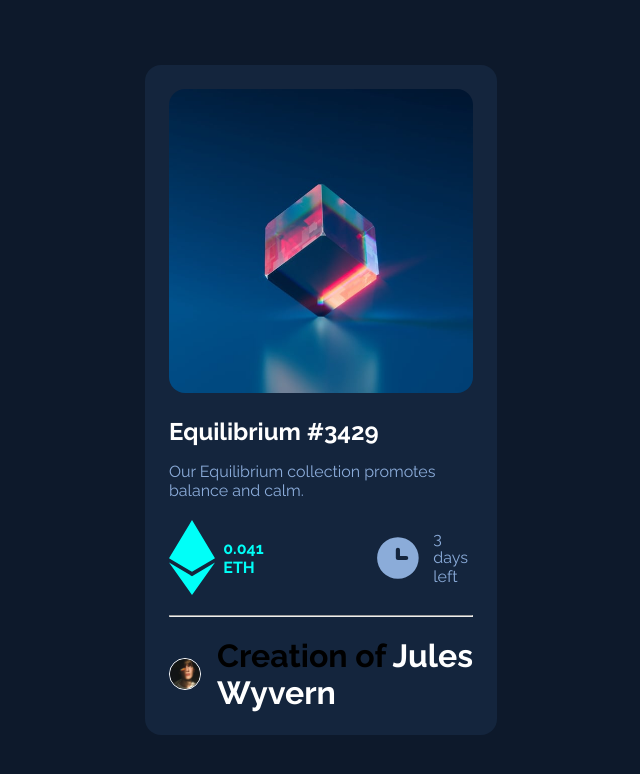
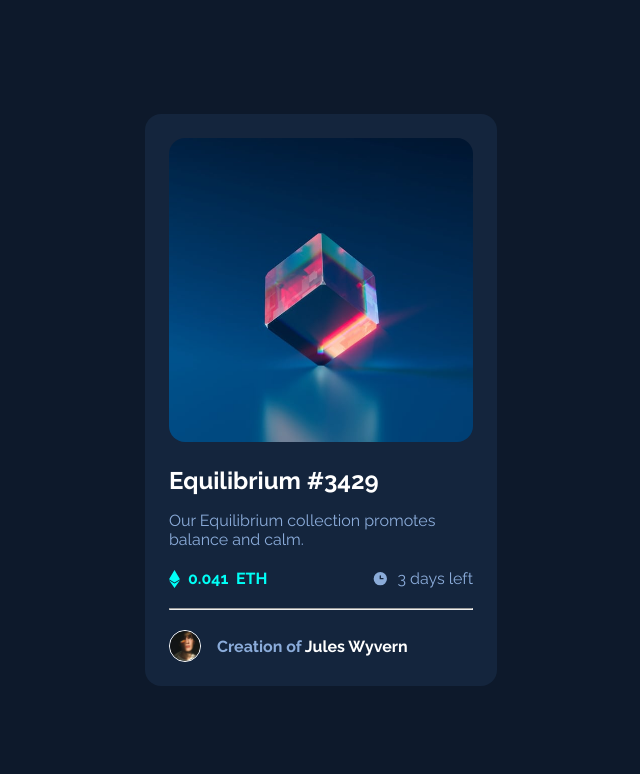
Before and after one commit to gowtham110899/nft-preview-card-component-main, a plain HTML site: page index.html in a window 1280 px wide. Shown: the whole page, without its empty margins (319-959 px from the left). Drawn offline with Linux system fonts and the light colour scheme.

Commit message:
issues corrected

```diff
--- a/index.html
+++ b/index.html
@@ -25,19 +25,19 @@
       <div class="content">
         <div class="left">
           <img src="images/icon-ethereum.svg" alt="" class="icon" />
-          <span class="price">0.041 ETH</span>
+          <p class="price">0.041&nbsp;&nbsp;ETH</p>
         </div>
         <div class="right">
           <img src="images/icon-clock.svg" alt="" class="time" />
-          <span class="days">3 days left</span>
+          <p class="days">3&nbsp;days&nbsp;left</p>
         </div>
       </div>
       <hr class="line" />
       <div class="bottom">
         <img src="images/image-avatar.png" alt="" class="profile" />
-        <h1 class="position">
-          Creation of <span class="name">Jules Wyvern</span>
-        </h1>
+        <span class="name1"
+          >Creation of <span class="name">Jules Wyvern</span></span
+        >
       </div>
     </div>
   </body>
```
